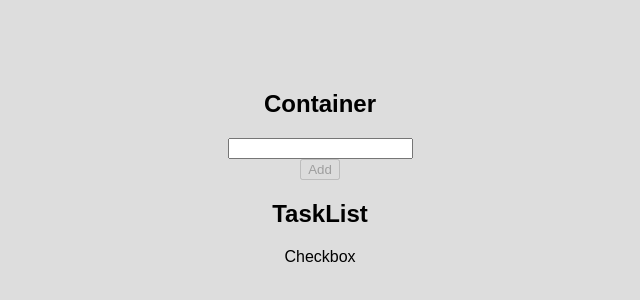
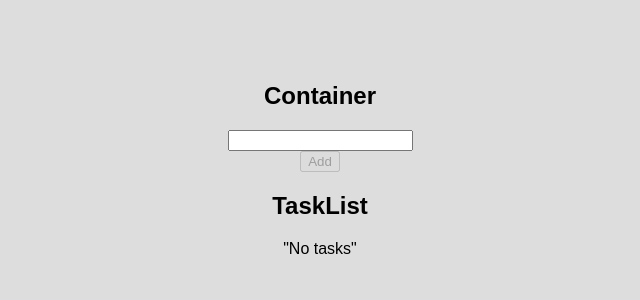
Before and after one commit to castawaycourses/reactwishlist, a React (Create React App) app: page / in a window 1280 px wide. Shown: the part 232-532 px from the top of the page, without its empty margins (320-960 px from the left). Built offline with nearby package versions, Linux system fonts and the light colour scheme.

Commit message:
feature(TaskList): Passed taskList as props and added some logic to add a checkbox for each task in the list

```diff
--- a/src/components/Container.jsx
+++ b/src/components/Container.jsx
@@ -13,7 +13,7 @@ const Container = () => {
         <div>
             <h2>Container</h2>
             <TodoForm addItemHandler={ addItem } />
-            <TaskList />
+            <TaskList list={ taskList } setList={ setTaskList } />
         </div>
     )
 }
--- a/src/components/TaskList.jsx
+++ b/src/components/TaskList.jsx
@@ -1,12 +1,19 @@
 import Checkbox from "./Checkbox"
 
-const TaskList = () => {
-  return (
-    <div>
-        <h2>TaskList</h2>
-        <Checkbox />
-    </div>
-  )
+const TaskList = ( { list, taskList } ) => {
+
+    const checkBoxes = list.map((item, idx) => <Checkbox key={ idx } data={ item }/> );
+
+    return (
+        <div>
+            <h2>TaskList</h2>
+            <div className="taskList">
+                { list.length ? checkBoxes : <p>"No tasks"</p> }
+
+                { list.length ? (<button className="button blue">Delete all done</button>) : null }
+            </div>
+        </div>
+    )
 }
 
 export default TaskList
```
